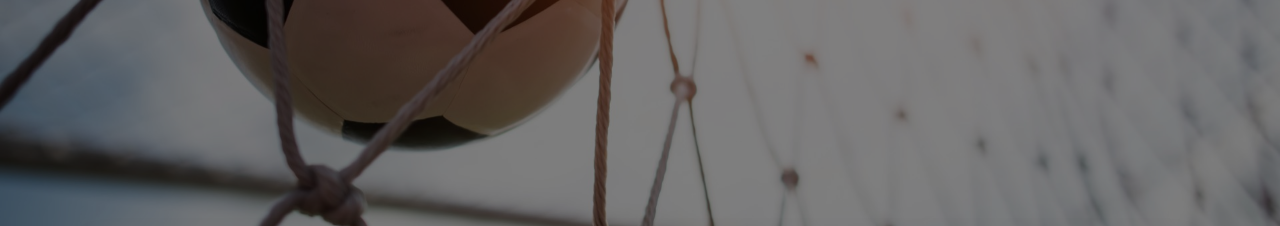
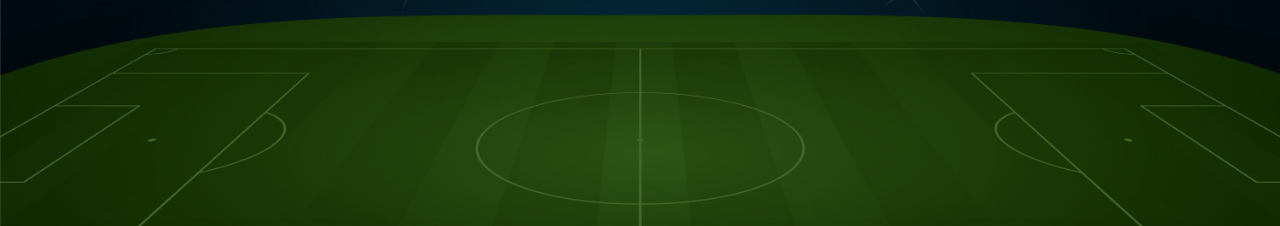
Before and after one commit to prathamesh-pichkate/Club, a plain HTML site: page matches.html in a window 1280 px wide. Shown: the part 481-707 px from the top of the page. Drawn offline with Linux system fonts and the light colour scheme; files whose address does not match are found by name.

Commit message:
Added images'

```diff
--- a/matches.html
+++ b/matches.html
@@ -73,7 +73,7 @@
 
     </header>
 
-    <div class="hero overlay" style="background-image: url('images/bg_3.jpg');">
+    <div class="hero overlay" style="background-image: url('images/bg2.jpg');">
       <div class="container">
         <div class="row align-items-center">
           <div class="col-lg-5 mx-auto text-center">
```
Also changed, not shown: players.html (+1 -1 lines), images/bg2.jpg (added), 1 other file.
